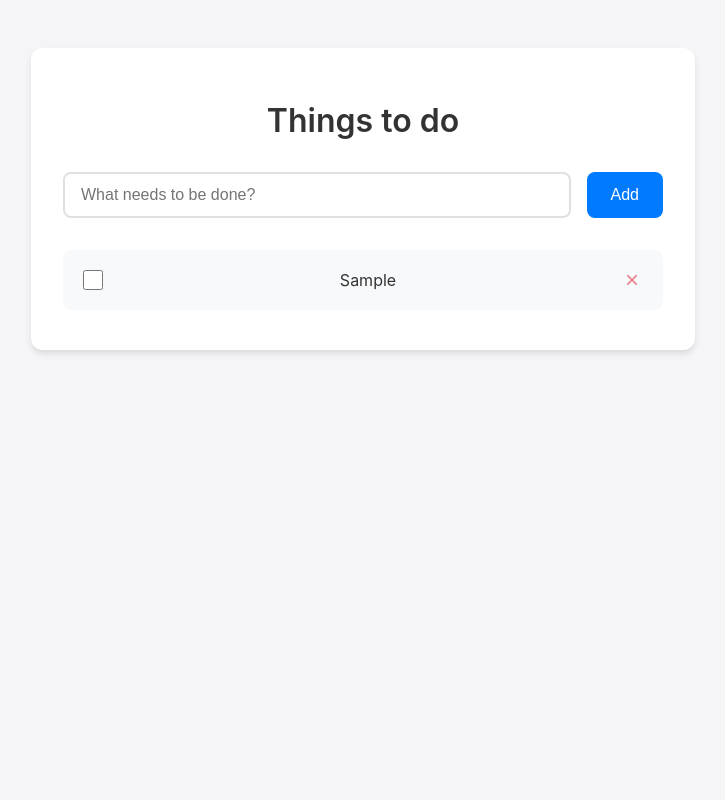
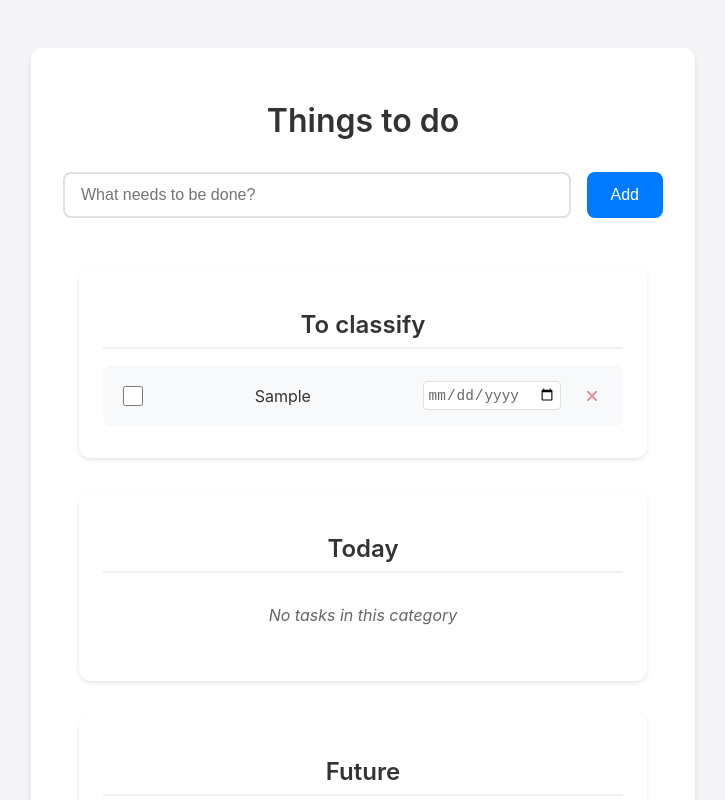
Before and after one commit to richard-test-account/todo, a React (Create React App) app: page / in a window 1280 px wide. Both pictures are taken after typing "Sample" into the empty fields and a click on the button "Add". Shown: the top 800 px of the page, without its empty margins (277-1002 px from the left). Built offline with nearby package versions, Linux system fonts and the light colour scheme.

Commit message:
feat: add category system with due dates

```diff
--- /dev/null
+++ b/src/components/CategoryList.css
@@ -0,0 +1,91 @@
+.category-list {
+  display: flex;
+  flex-direction: column;
+  gap: 2rem;
+  padding: 1rem;
+}
+
+.category-group {
+  background: white;
+  border-radius: 12px;
+  padding: 1.5rem;
+  box-shadow: 0 2px 4px rgba(0, 0, 0, 0.1);
+}
+
+.category-title {
+  color: #333;
+  font-size: 1.5rem;
+  margin-bottom: 1rem;
+  font-weight: 600;
+  padding-bottom: 0.5rem;
+  border-bottom: 2px solid #f0f0f0;
+}
+
+.empty-message {
+  color: #666;
+  font-style: italic;
+  text-align: center;
+  padding: 1rem;
+}
+
+.todo-date {
+  margin: 0 1rem;
+  padding: 0.25rem;
+  border: 1px solid #e0e0e0;
+  border-radius: 4px;
+  font-size: 0.9rem;
+  color: #666;
+}
+
+.todo-date:focus {
+  outline: none;
+  border-color: #007AFF;
+}
+
+/* Inherit existing todo-item styles from Todo.css */
+.todo-item {
+  display: flex;
+  align-items: center;
+  padding: 1rem;
+  background: #f8f9fa;
+  border-radius: 8px;
+  margin-bottom: 0.5rem;
+  transition: background-color 0.2s;
+}
+
+.todo-item:hover {
+  background: #f1f3f5;
+}
+
+.todo-checkbox {
+  margin-right: 1rem;
+  width: 20px;
+  height: 20px;
+  cursor: pointer;
+}
+
+.todo-text {
+  flex: 1;
+  font-size: 1rem;
+  color: #333;
+}
+
+.todo-item.completed .todo-text {
+  text-decoration: line-through;
+  color: #6c757d;
+}
+
+.delete-button {
+  background: none;
+  border: none;
+  color: #dc3545;
+  font-size: 1.5rem;
+  cursor: pointer;
+  padding: 0 0.5rem;
+  opacity: 0.6;
+  transition: opacity 0.2s;
+}
+
+.delete-button:hover {
+  opacity: 1;
+}
--- /dev/null
+++ b/src/components/CategoryList.tsx
@@ -0,0 +1,102 @@
+import React from 'react';
+import { TodoItem, Category, CategoryGroup } from '../types/todo';
+import './CategoryList.css';
+
+interface CategoryListProps {
+  todos: TodoItem[];
+  onToggleTodo: (id: number) => void;
+  onDeleteTodo: (id: number) => void;
+  onUpdateDueDate: (id: number, date: Date) => void;
+}
+
+const CategoryList: React.FC<CategoryListProps> = ({
+  todos,
+  onToggleTodo,
+  onDeleteTodo,
+  onUpdateDueDate,
+}) => {
+  const getCategoryGroups = (): CategoryGroup[] => {
+    const today = new Date();
+    today.setHours(0, 0, 0, 0);
+
+    const tomorrow = new Date(today);
+    tomorrow.setDate(tomorrow.getDate() + 1);
+
+    const groups: CategoryGroup[] = [
+      { name: 'To classify', todos: [] },
+      { name: 'Today', todos: [] },
+      { name: 'Future', todos: [] },
+    ];
+
+    todos.forEach((todo) => {
+      if (!todo.dueDate) {
+        groups[0].todos.push(todo);
+      } else {
+        const dueDate = new Date(todo.dueDate);
+        dueDate.setHours(0, 0, 0, 0);
+
+        if (dueDate.getTime() === today.getTime()) {
+          groups[1].todos.push(todo);
+        } else if (dueDate > today) {
+          groups[2].todos.push(todo);
+        }
+      }
+    });
+
+    return groups;
+  };
+
+  const formatDate = (date: Date): string => {
+    return date.toLocaleDateString('en-US', {
+      weekday: 'short',
+      month: 'short',
+      day: 'numeric',
+    });
+  };
+
+  const handleDateChange = (id: number, dateString: string) => {
+    const date = new Date(dateString);
+    onUpdateDueDate(id, date);
+  };
+
+  return (
+    <div className="category-list">
+      {getCategoryGroups().map((group) => (
+        <div key={group.name} className="category-group">
+          <h2 className="category-title">{group.name}</h2>
+          {group.todos.length === 0 ? (
+            <p className="empty-message">No tasks in this category</p>
+          ) : (
+            <ul className="todo-list">
+              {group.todos.map((todo) => (
+                <li key={todo.id} className={`todo-item ${todo.completed ? 'completed' : ''}`}>
+                  <input
+                    type="checkbox"
+                    checked={todo.completed}
+                    onChange={() => onToggleTodo(todo.id)}
+                    className="todo-checkbox"
+                  />
+                  <span className="todo-text">{todo.text}</span>
+                  <input
+                    type="date"
+                    value={todo.dueDate ? new Date(todo.dueDate).toISOString().split('T')[0] : ''}
+                    onChange={(e) => handleDateChange(todo.id, e.target.value)}
+                    className="todo-date"
+                  />
+                  <button
+                    onClick={() => onDeleteTodo(todo.id)}
+                    className="delete-button"
+                  >
+                    ×
+                  </button>
+                </li>
+              ))}
+            </ul>
+          )}
+        </div>
+      ))}
+    </div>
+  );
+};
+
+export default CategoryList;
--- a/src/components/Todo.tsx
+++ b/src/components/Todo.tsx
@@ -1,5 +1,6 @@
 import React, { useState, FormEvent, ChangeEvent } from 'react';
 import { TodoItem } from '../types/todo';
+import CategoryList from './CategoryList';
 import './Todo.css';
 
 const Todo: React.FC = () => {
@@ -32,6 +33,12 @@ const Todo: React.FC = () => {
     setTodos(todos.filter(todo => todo.id !== id));
   };
 
+  const updateDueDate = (id: number, date: Date): void => {
+    setTodos(todos.map(todo =>
+      todo.id === id ? { ...todo, dueDate: date } : todo
+    ));
+  };
+
   return (
     <div className="todo-container">
       <h1>Things to do</h1>
@@ -46,25 +53,12 @@ const Todo: React.FC = () => {
         />
         <button type="submit" className="add-button">Add</button>
       </form>
-      <ul className="todo-list">
-        {todos.map(todo => (
-          <li key={todo.id} className={`todo-item ${todo.completed ? 'completed' : ''}`}>
-            <input
-              type="checkbox"
-              checked={todo.completed}
-              onChange={() => toggleTodo(todo.id)}
-              className="todo-checkbox"
-            />
-            <span className="todo-text">{todo.text}</span>
-            <button
-              onClick={() => deleteTodo(todo.id)}
-              className="delete-button"
-            >
-              ×
-            </button>
-          </li>
-        ))}
-      </ul>
+      <CategoryList
+        todos={todos}
+        onToggleTodo={toggleTodo}
+        onDeleteTodo={deleteTodo}
+        onUpdateDueDate={updateDueDate}
+      />
     </div>
   );
 };
```
Also changed, not shown: src/types/todo.ts (+9 -0 lines).
